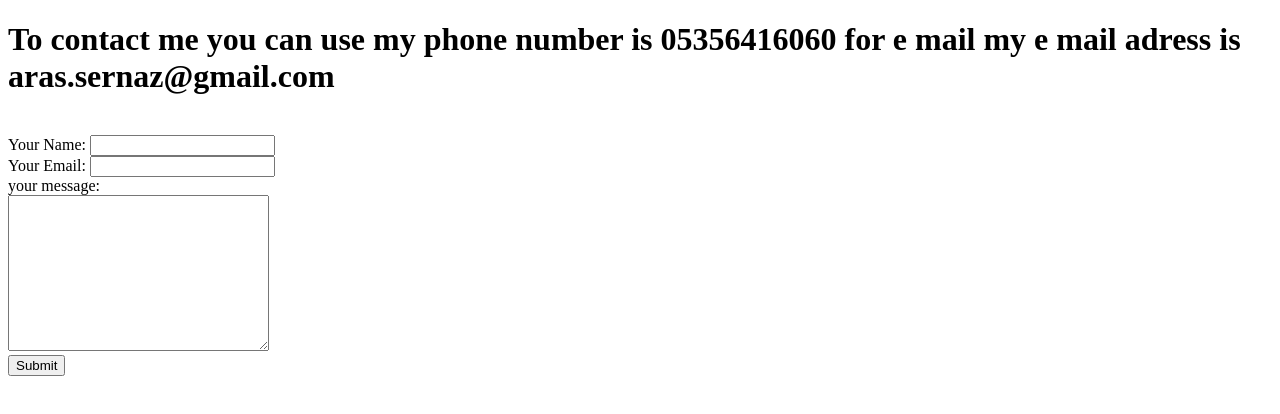
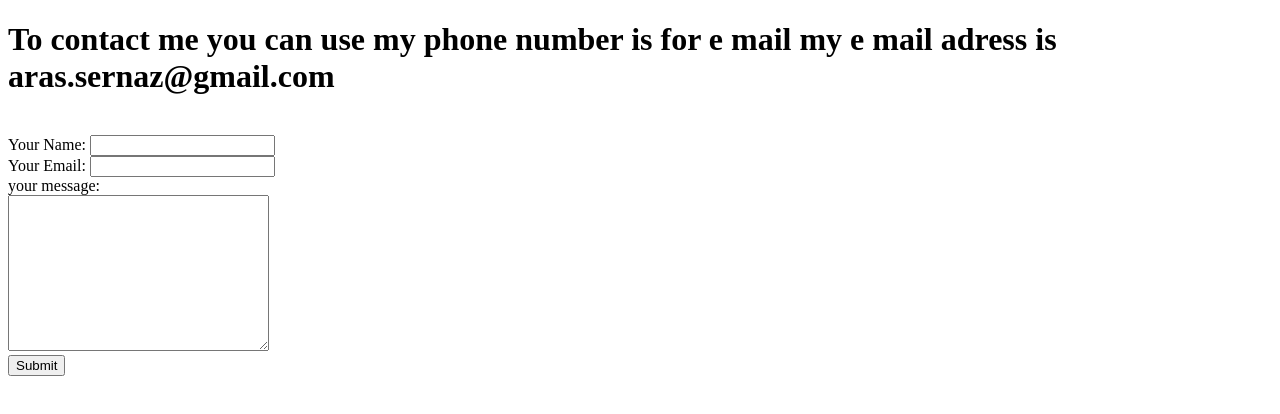
Before and after one commit to ArasSernaz1/cv, a plain HTML site: page contact windows file.html in a window 1280 px wide. Drawn offline with Linux system fonts and the light colour scheme.

Commit message:
Update contact windows file.html

```diff
--- a/contact windows file.html
+++ b/contact windows file.html
@@ -7,7 +7,7 @@
 </head>
 
 <body>
-  <h1>To contact me you can use my phone number is 05356416060 for e mail my e mail adress is aras.sernaz@gmail.com</h1>
+  <h1>To contact me you can use my phone number is  for e mail my e mail adress is aras.sernaz@gmail.com</h1>
   <br>
   <hz noshade>
   <form action="mailto:aras.sernaz@gmail.com" method="post" enctype="text/plain"
```
